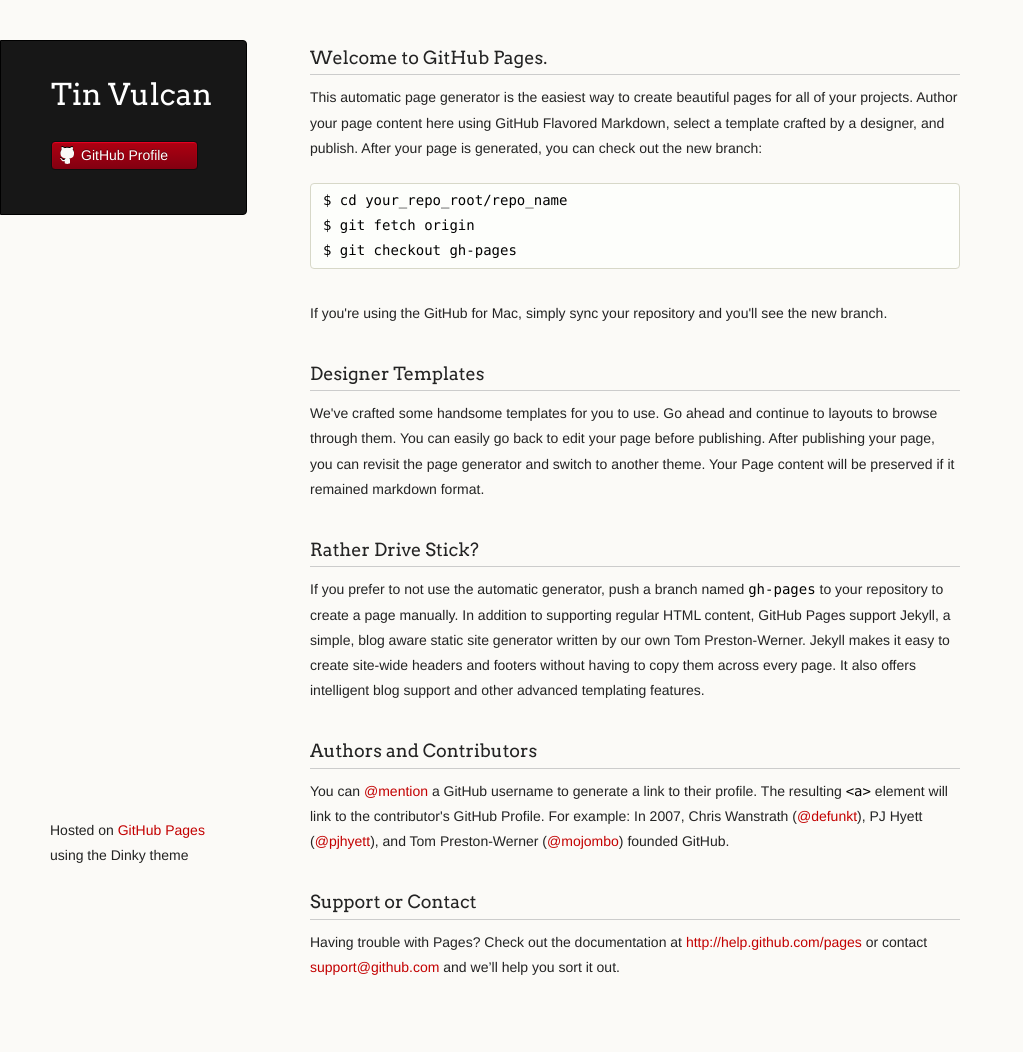
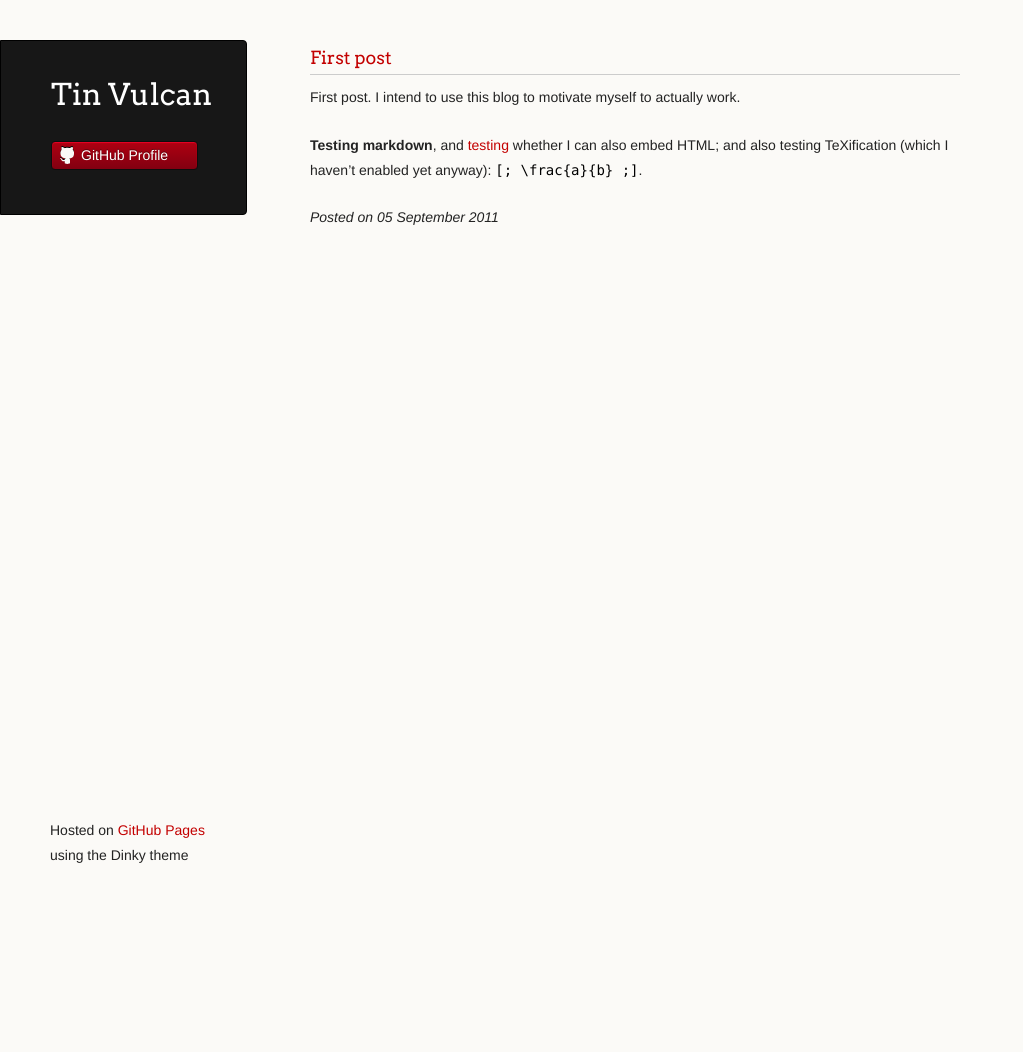
Before and after one commit to ChickenProp/chickenprop.github.com, a Jekyll site: the page built from index.html, in a window 1280 px wide. Shown: the whole page, without its empty margins (0-1023 px from the left). Built offline with Jekyll 4.4.1, drawn with Linux system fonts in a browser that asks for light colours; after the commit the page ends 900 px from its top, so only the background shows below that.

Commit message:
Replacing content with blog content.
(If this doesn't work, I'm not fixing it now.)

```diff
--- a/_posts/2011-09-05-first-post.markdown
+++ b/_posts/2011-09-05-first-post.markdown
@@ -3,3 +3,5 @@
 title: First post
 ---
 First post. I intend to use this blog to motivate myself to actually work.
+
+**Testing markdown**, and <a href="http://google.com">testing</a> whether I can also embed HTML; and also testing TeXification (which I haven't enabled yet anyway): `[; \frac{a}{b} ;]`.
--- a/index.html
+++ b/index.html
@@ -2,33 +2,8 @@
 layout: default
 title: Tin Vulcan
 ---
-<h3><a name="welcome-to-github-pages" class="anchor" href="#welcome-to-github-pages"><span class="octicon octicon-link"></span></a>Welcome to GitHub Pages.</h3>
-
-<p>This automatic page generator is the easiest way to create beautiful pages for all of your projects. Author your page content here using GitHub Flavored Markdown, select a template crafted by a designer, and publish. After your page is generated, you can check out the new branch:</p>
-
-<pre><code>$ cd your_repo_root/repo_name
-$ git fetch origin
-$ git checkout gh-pages
-</code></pre>
-
-<p>If you're using the GitHub for Mac, simply sync your repository and you'll see the new branch.</p>
-
-<h3>
-<a name="designer-templates" class="anchor" href="#designer-templates"><span class="octicon octicon-link"></span></a>Designer Templates</h3>
-
-<p>We've crafted some handsome templates for you to use. Go ahead and continue to layouts to browse through them. You can easily go back to edit your page before publishing. After publishing your page, you can revisit the page generator and switch to another theme. Your Page content will be preserved if it remained markdown format.</p>
-
-<h3>
-<a name="rather-drive-stick" class="anchor" href="#rather-drive-stick"><span class="octicon octicon-link"></span></a>Rather Drive Stick?</h3>
-
-<p>If you prefer to not use the automatic generator, push a branch named <code>gh-pages</code> to your repository to create a page manually. In addition to supporting regular HTML content, GitHub Pages support Jekyll, a simple, blog aware static site generator written by our own Tom Preston-Werner. Jekyll makes it easy to create site-wide headers and footers without having to copy them across every page. It also offers intelligent blog support and other advanced templating features.</p>
-
-<h3>
-<a name="authors-and-contributors" class="anchor" href="#authors-and-contributors"><span class="octicon octicon-link"></span></a>Authors and Contributors</h3>
-
-<p>You can <a href="https://github.com/blog/821" class="user-mention">@mention</a> a GitHub username to generate a link to their profile. The resulting <code>&lt;a&gt;</code> element will link to the contributor's GitHub Profile. For example: In 2007, Chris Wanstrath (<a href="https://github.com/defunkt" class="user-mention">@defunkt</a>), PJ Hyett (<a href="https://github.com/pjhyett" class="user-mention">@pjhyett</a>), and Tom Preston-Werner (<a href="https://github.com/mojombo" class="user-mention">@mojombo</a>) founded GitHub.</p>
-
-<h3>
-<a name="support-or-contact" class="anchor" href="#support-or-contact"><span class="octicon octicon-link"></span></a>Support or Contact</h3>
-
-<p>Having trouble with Pages? Check out the documentation at <a href="http://help.github.com/pages">http://help.github.com/pages</a> or contact <a href="mailto:support@github.com">support@github.com</a> and we’ll help you sort it out.</p>
+{% for post in site.posts %}
+<h3><a href="{{ post.url }}">{{ post.title }}</a></h3>
+{{ post.content }}
+<em>Posted on {{ post.date | date_to_long_string }}</em>
+{% endfor %}
```
